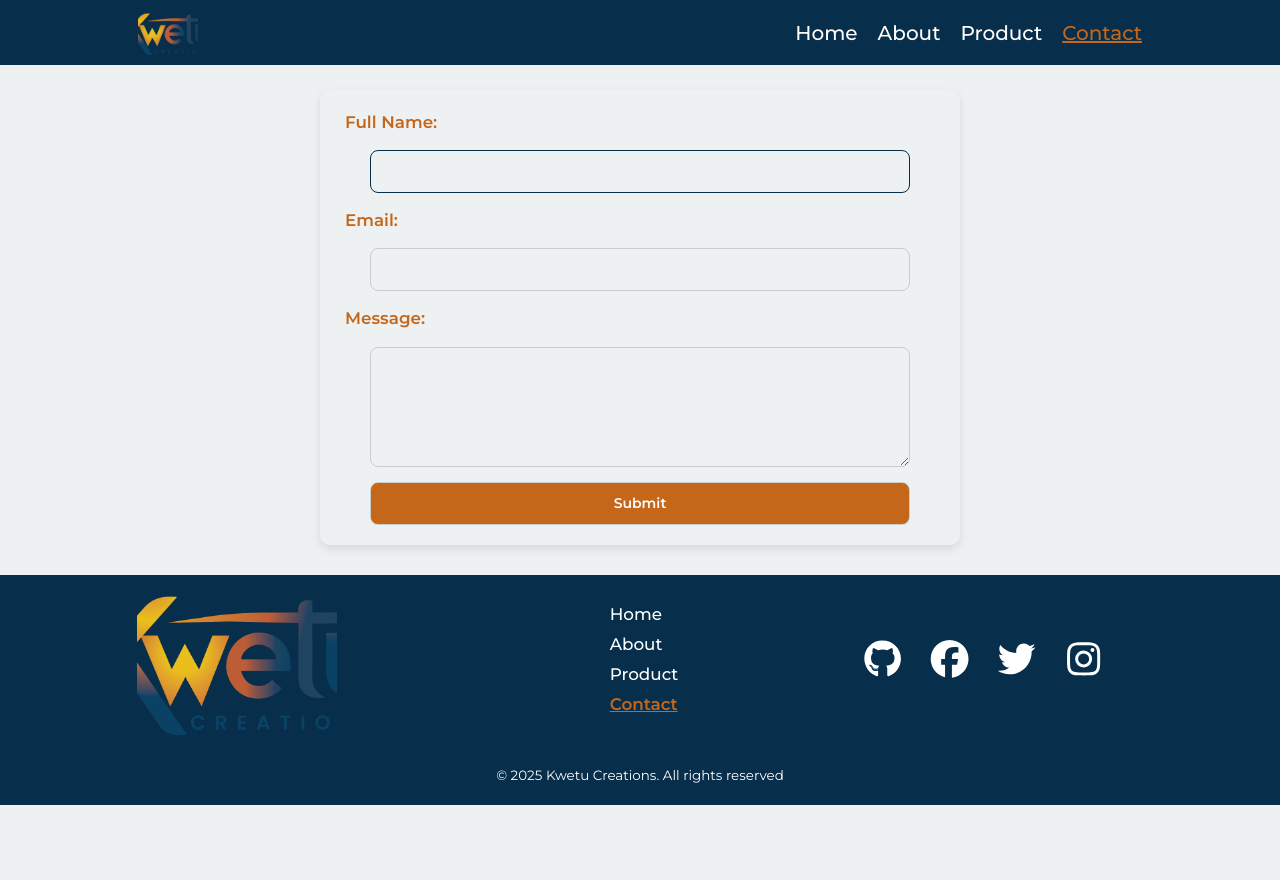
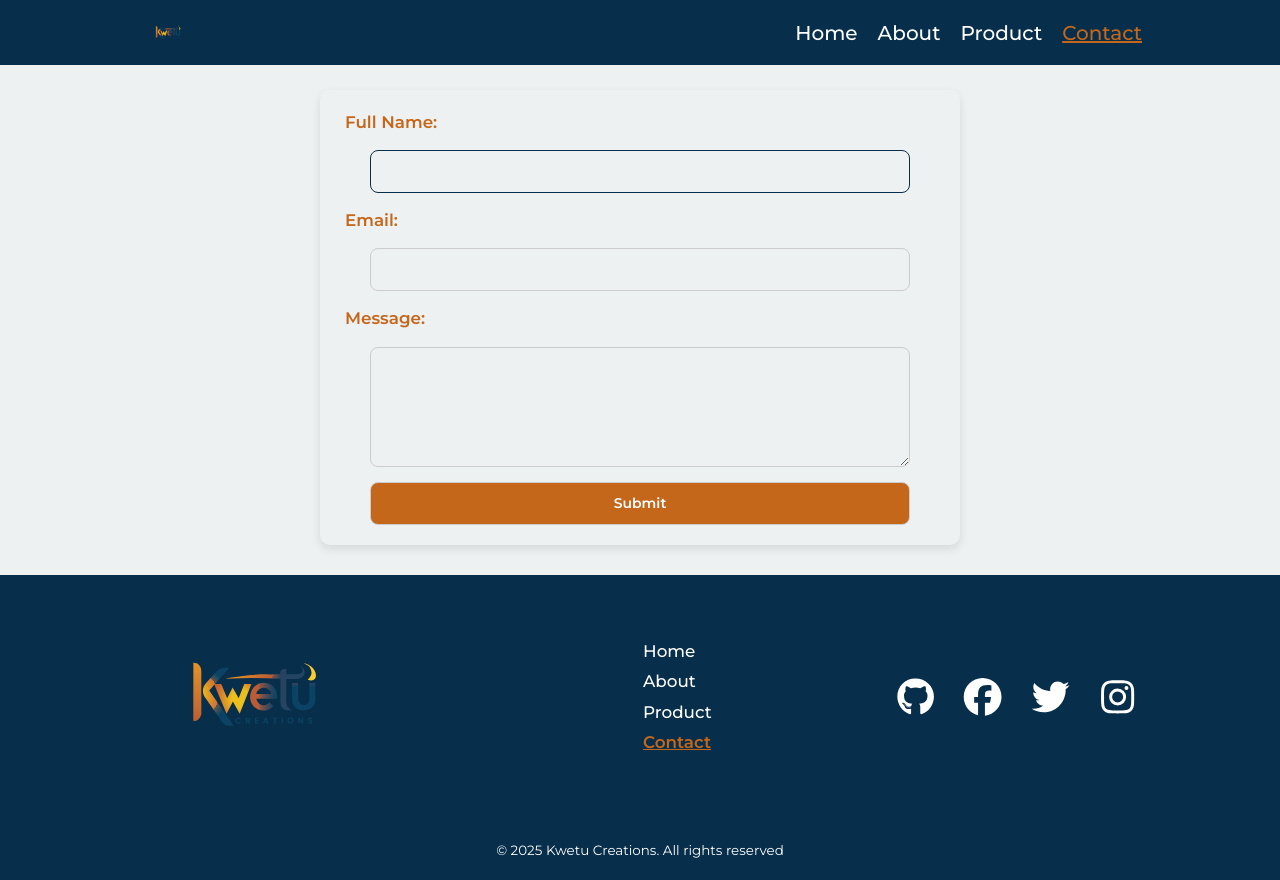
Before and after one commit to Harri254/kwetu_creations, a React (Vite) app: page /contact in a window 1280 px wide. Before the commit the page ends 805 px from the top, so only its background shows below. Built offline with nearby package versions, Linux system fonts and the light colour scheme.

Commit message:
Changes to deploy

```diff
--- a/package.json
+++ b/package.json
@@ -7,7 +7,8 @@
     "dev": "vite",
     "build": "vite build",
     "lint": "eslint .",
-    "preview": "vite preview"
+    "preview": "vite preview",
+    "deploy": "gh-pages -d dist"
   },
   "dependencies": {
     "@fortawesome/fontawesome-svg-core": "^7.0.1",
@@ -29,6 +30,7 @@
     "eslint": "^9.33.0",
     "eslint-plugin-react-hooks": "^5.2.0",
     "eslint-plugin-react-refresh": "^0.4.20",
+    "gh-pages": "^6.3.0",
     "globals": "^16.3.0",
     "postcss": "^8.5.6",
     "tailwindcss": "^4.1.13",
--- a/src/layout/Footer.jsx
+++ b/src/layout/Footer.jsx
@@ -1,6 +1,6 @@
 import { NavLink, Link } from 'react-router-dom';
 import './Footer.css';
-import image from '../assets/KwetuArtwork.png';
+import image from '../assets/KwetuLogo.svg';
 import { FontAwesomeIcon } from '@fortawesome/react-fontawesome';
 
 function Footer() {
@@ -15,9 +15,7 @@ function Footer() {
         <div className="links">
           {/* Logo */}
           <Link to="/">
-            <div className="img-container">
-              <img src={image} alt="kwetu logo" className="logo-img" />
-            </div>
+            <img src={image} alt="kwetu logo" className="logo-img" />
           </Link>
         </div>
         <div className="links-throughs">
--- a/src/layout/Header.jsx
+++ b/src/layout/Header.jsx
@@ -1,6 +1,6 @@
 import { useState } from "react";
 import { NavLink, Link } from "react-router-dom";
-import image from "../assets/KwetuArtwork.png";
+import image from "../assets/KwetuLogo.svg";
 import "./Header.css";
 
 function Header() {
@@ -18,7 +18,7 @@ const navLinkStyle = ({ isActive }) =>
       {/* Logo */}
       <div className="logo">
         <Link to="/">
-          <img src={image} alt="kwetu logo" width={30} height={20} onClick={handleLinkClick}/>
+          <img src={image} alt="kwetu logo" onClick={handleLinkClick}/>
         </Link>
       </div>
 
--- a/vite.config.js
+++ b/vite.config.js
@@ -8,4 +8,5 @@ export default defineConfig({
     react(),
     tailwindcss,
   ],
+  base: '/kwetu-creations/',
 })
```
Also changed, not shown: src/assets/KwetuLogo.svg (added), 1 other file (tests, documents, lock files or other folders).
